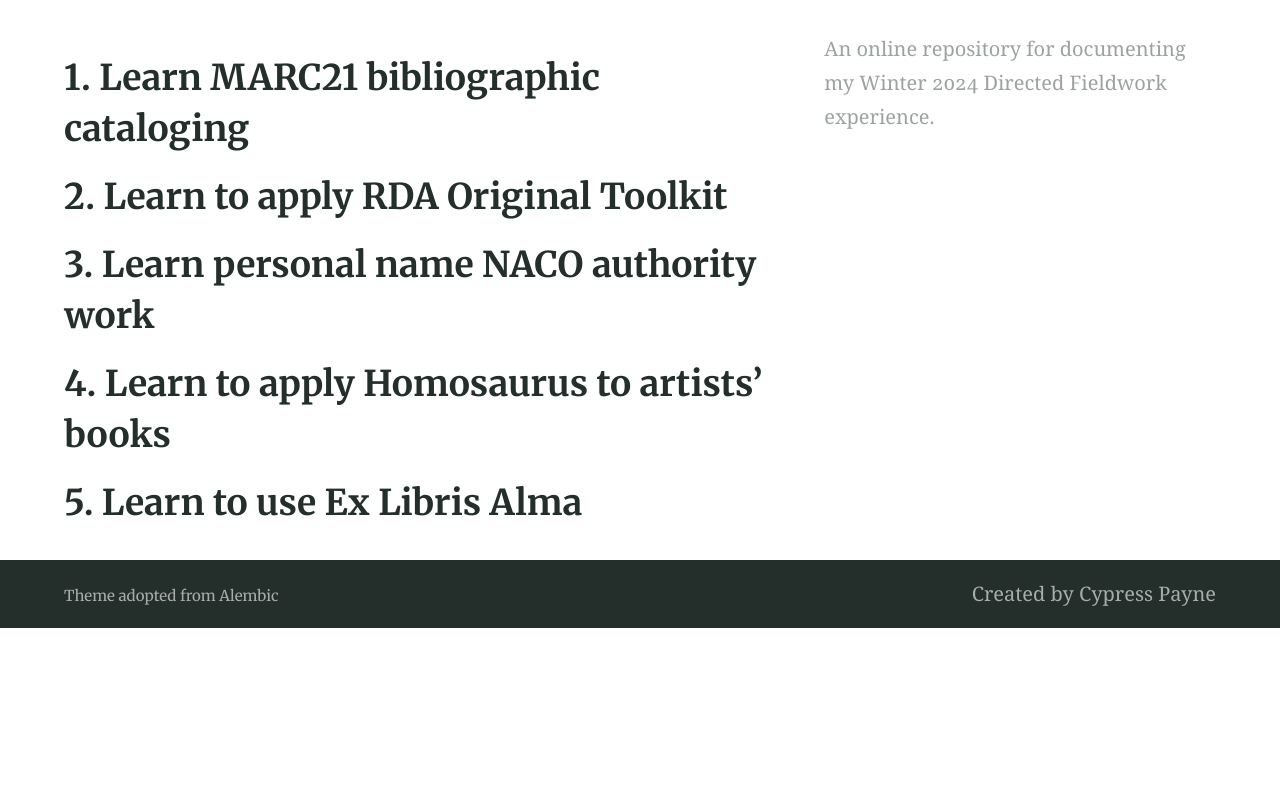
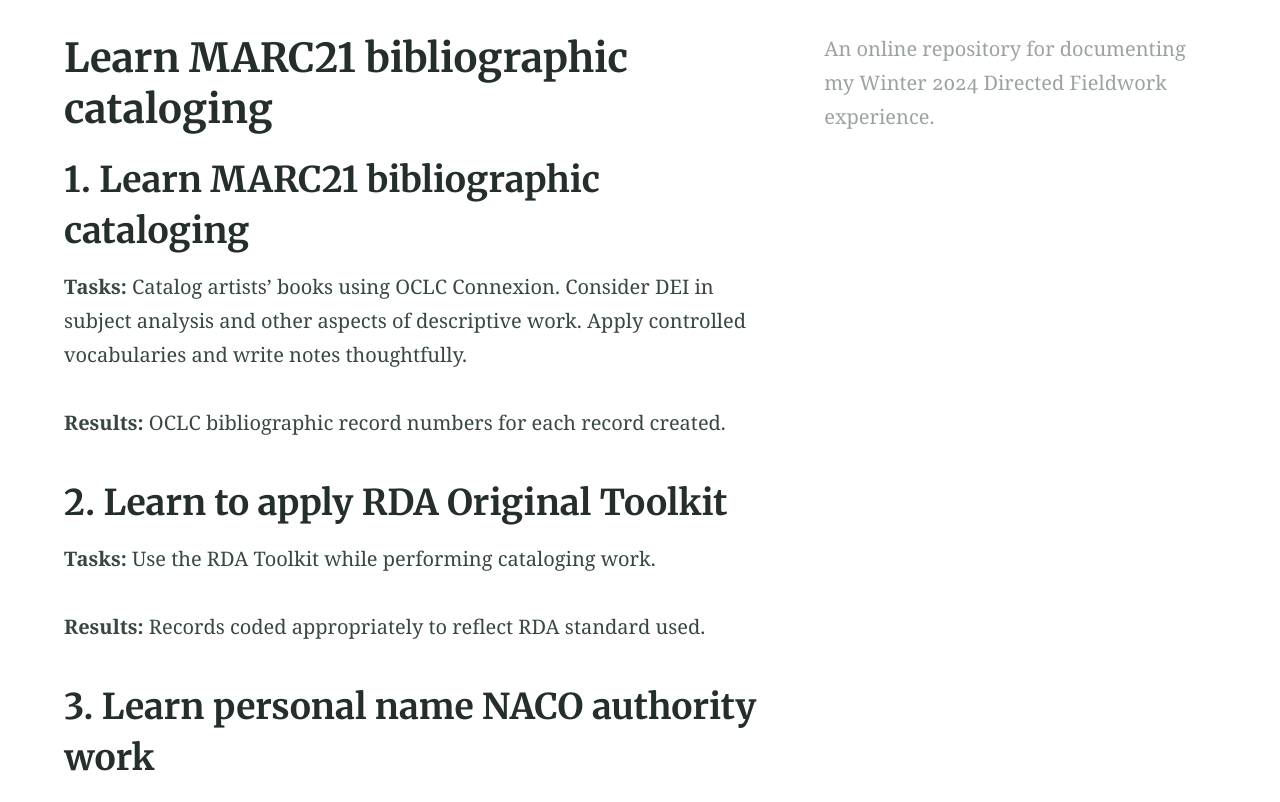
Before and after one commit to cspayne/winter2024dfw, a Jekyll site: the page built from learningoutcomes.md, in a window 1280 px wide and 900 px high, scrolled down 296 px, cut to the strip 98-900 px from the top of the window. Built offline with Jekyll 4.4.1, drawn with Linux system fonts in a browser that asks for light colours; our own code applies the rules of GitHub Pages for plain Markdown files; before the commit the page ends 1022 px from its top, so only the background shows below that; some of the changed text lies outside the part shown.

Commit message:
Update learningoutcomes.md

```diff
--- a/learningoutcomes.md
+++ b/learningoutcomes.md
@@ -6,47 +6,32 @@ excerpt: "Learning Outcomes"
 aside: true
 ---
 
-<details>
-<summary><h2> 1. Learn MARC21 bibliographic cataloging</h2></summary>
+## 1. Learn MARC21 bibliographic cataloging
 
 **Tasks:** Catalog artists’ books using OCLC Connexion. Consider DEI in subject analysis and other aspects of descriptive work. Apply controlled vocabularies and write notes thoughtfully.
 
 **Results:** OCLC bibliographic record numbers for each record created.
 
-</details>
-
-<details>
-<summary><h2> 2. Learn to apply RDA Original Toolkit</h2></summary>
+## 2. Learn to apply RDA Original Toolkit
 
 **Tasks:** Use the RDA Toolkit while performing cataloging work.
 
 **Results:** Records coded appropriately to reflect RDA standard used.
 
-</details>
-
-<details>
-<summary><h2> 3. Learn personal name NACO authority work</h2></summary>
+## 3. Learn personal name NACO authority work
 
 **Tasks:** Update and create personal name authorities through NACO as needed for cataloging work. Consider privacy and DEI in creation of authority records for people.
 
 **Results:** LCCN for each personal name authority created.
 
-</details>
-
-<details>
-<summary><h2> 4. Learn to apply Homosaurus to artists’ books</h2></summary>
+## 4. Learn to apply Homosaurus to artists’ books
 
 **Tasks:** Include Homosaurus terms in MARC bibliographic records for artists’ books.
 
 **Results:** Presence of Homosaurus terms in appropriate records.
 
-</details>
-
-<details>
-<summary><h2> 5. Learn to use Ex Libris Alma</h2></summary>
+## 5. Learn to use Ex Libris Alma
 
 **Tasks:** Create and update holdings and item records for cataloged materials using Ex Libris Alma.
 
 **Results:** Ex Libris Alma holdings and items can be looked up using OCLC bibliographic record numbers.
-
-</details>
```
